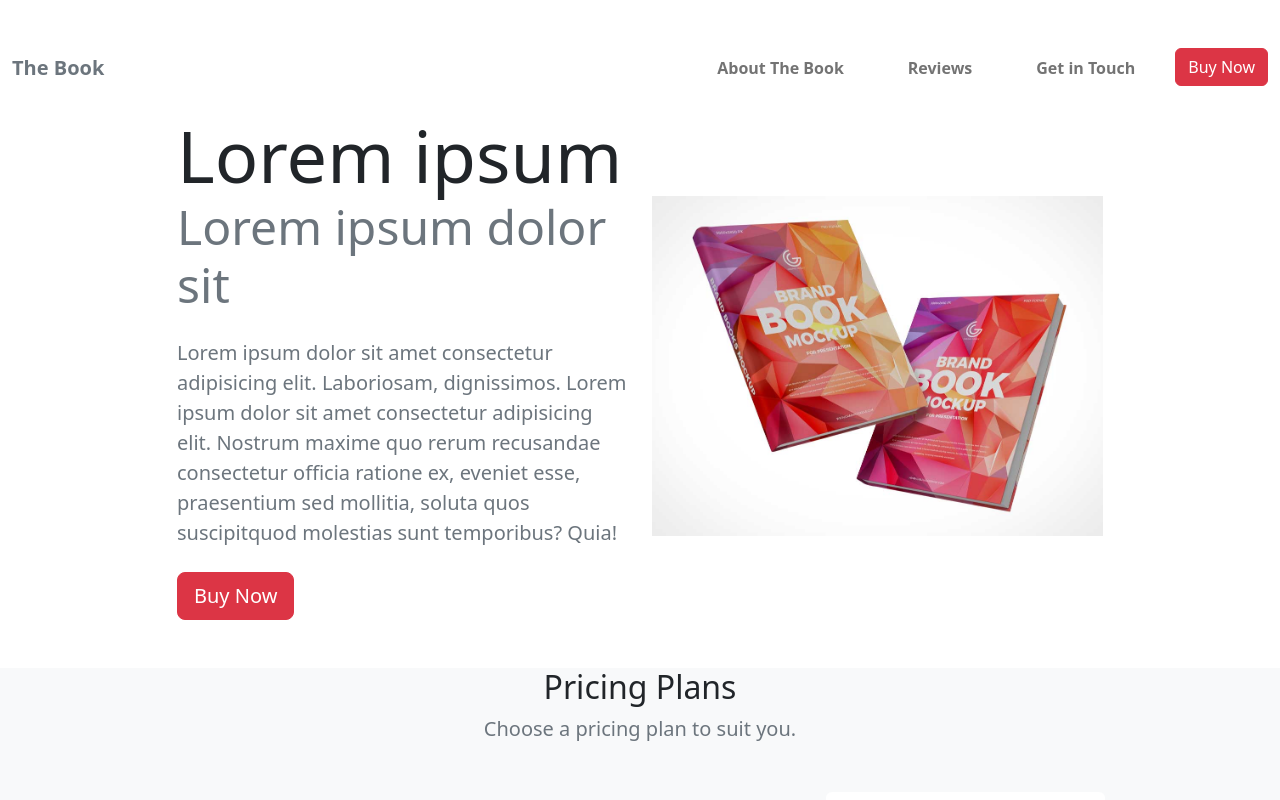
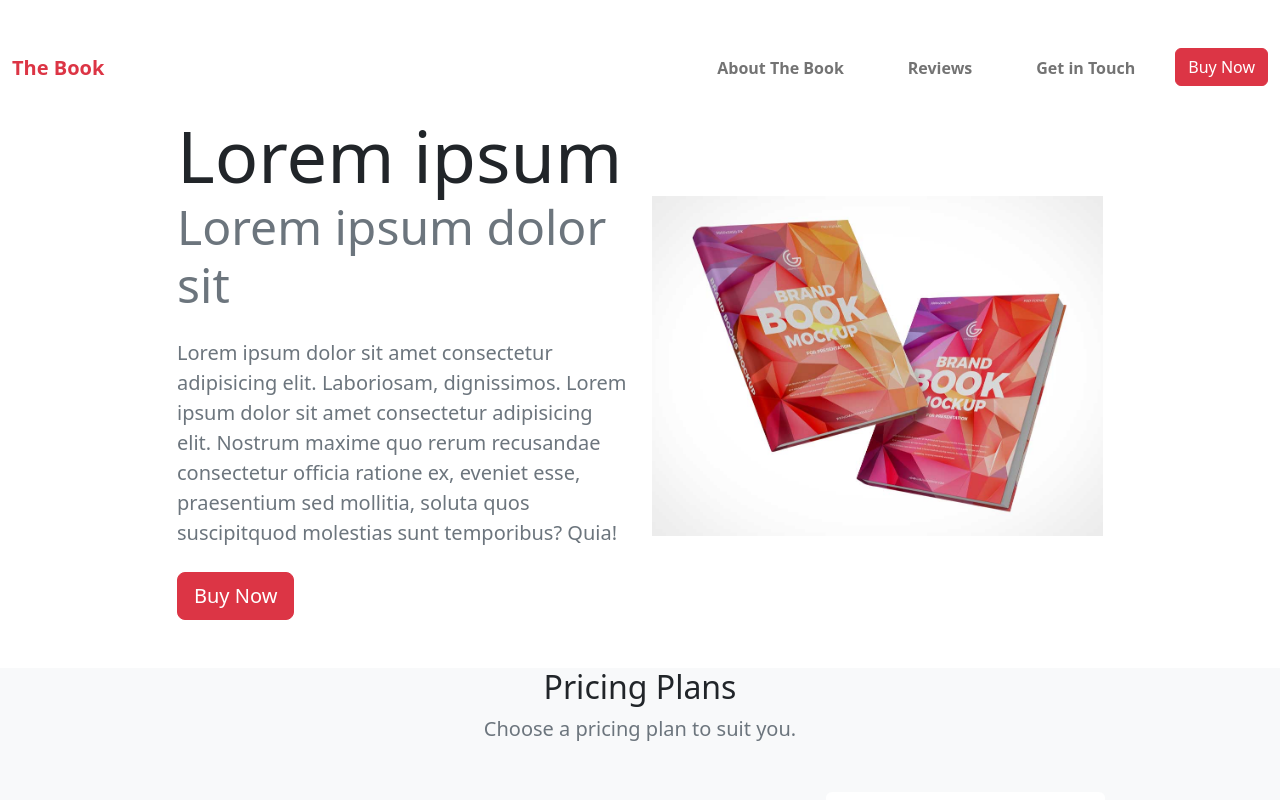
Before and after one commit to AlexJora/Book, a website: page index.html in a window 1280 px wide. Shown: the top 800 px of the page. Drawn offline with nearby package versions, Linux system fonts and the light colour scheme.

Commit message:
changing the color of text

```diff
--- a/index.html
+++ b/index.html
@@ -15,7 +15,7 @@
     <div class="container-xxl">
       <!-- navbar brand / title -->
       <a class="navbar-brand" href="#intro">
-        <span class="text-secondary fw-bold">
+        <span class="text-danger fw-bold">
           The Book
         </span>
       </a>
```
